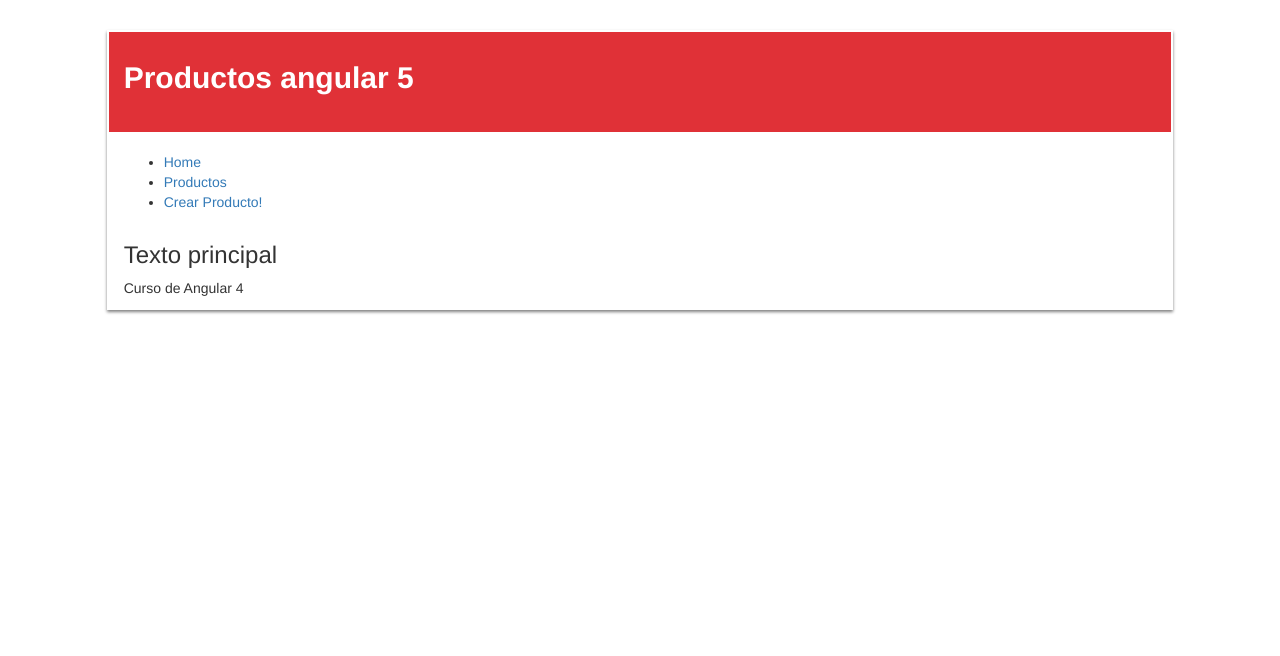
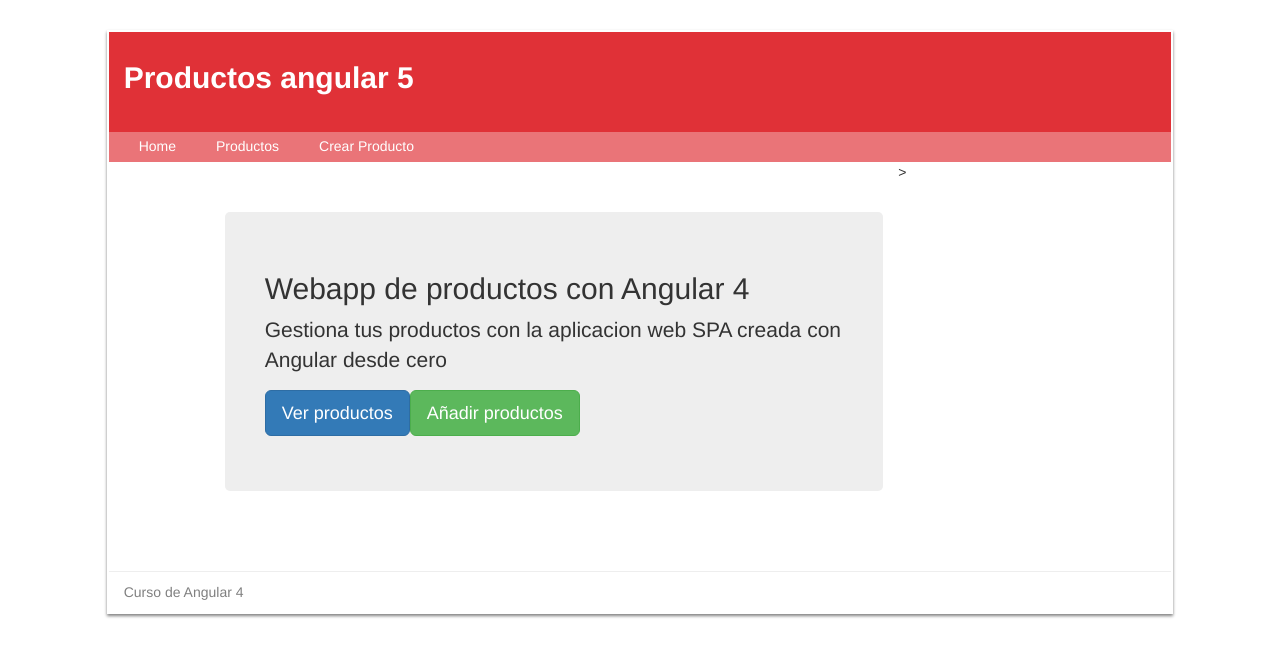
Before and after one commit to Paginawebangular/proyecto, an Angular app: page / in a window 1280 px wide. Shown: the top 656 px of the page. Built offline with nearby package versions, Linux system fonts and the light colour scheme.

Commit message:
8/04 seguimos, que lo habia dejado de lao

```diff
--- a/src/app/app.component.html
+++ b/src/app/app.component.html
@@ -4,18 +4,18 @@
   {{ title }}
 </h1>
 </header>
-<nav id="nav" class="col-lg-12"><br/>
+<nav id="nav" class="col-lg-12">
   <ul>
-    <li><a href="#">Home</a></li>
-    <li><a href="#">Productos</a></li>
-    <li><a href="#">Crear Producto!</a></li>
+    <li><a [routerLink]="['/home']">Home</a></li>
+    <li><a [routerLink]="['/productos']">Productos</a></li>
+    <li><a [routerLink]="['/crearproductos']">Crear Producto</a></li>
   </ul>
 </nav>
 <section id="main" class="col-lg-12">
-  <h3>Texto principal</h3>
+  <router-outlet></router-outlet>>
 </section>
 
-<footer  class="col-lg-12">
+<footer id="footer" class="col-lg-12">
   <p>Curso de Angular 4</p>
 </footer>
 </div>
--- /dev/null
+++ b/src/app/app.routing.ts
@@ -0,0 +1,15 @@
+import { ModuleWithProviders } from '@angular/core';
+import { Routes, RouterModule } from '@angular/router';
+
+
+import { HomeComponent } from './components/home.component';
+import { ErrorComponent } from './components/error.component';
+
+const appRoutes: Routes = [
+    {path: '', component: HomeComponent},
+    {path: 'home', component: HomeComponent},
+    {path: '**', component: ErrorComponent}
+];
+
+export const appRoutingProviders: any[] = [];
+export const routing: ModuleWithProviders = RouterModule.forRoot(appRoutes);
--- /dev/null
+++ b/src/app/components/error.component.ts
@@ -0,0 +1,17 @@
+import { Component } from '@angular/core';
+
+@Component({
+    selector: 'error',
+    templateUrl: '../views/error.html'
+})
+export class ErrorComponent {
+    public titulo:string;
+
+    constructor() {
+        this.titulo = 'Error!! Pagina no encontrada';
+    }
+
+    ngOnInit() {
+        console.log("Componente error.component.ts cargado");
+    }
+}
--- /dev/null
+++ b/src/app/components/home.component.ts
@@ -0,0 +1,16 @@
+import { Component, OnInit } from '@angular/core';
+
+@Component({
+    selector: 'home',
+    templateUrl: '../views/home.html'
+})
+export class HomeComponent{
+    public titulo: string;
+
+    constructor(){
+        this.titulo = "Webapp de productos con Angular 4";
+    }
+    ngOnInitç(){
+        console.log('Se ha cargado home.component.ts');
+    }
+}
--- /dev/null
+++ b/src/app/views/error.html
@@ -0,0 +1,10 @@
+<div class="col-lg-8 col-lg-offset-1">
+    <div class="jumbotron">
+        <h2>{{titulo}}</h2>
+        <p>La pagina que intentas cargar no existe, prueba con estos botones</p>
+   <p>
+       <a href="#" class="btn btn-lg btn-primary">Ver productos</a>
+       <a href="#" class="btn btn-lg btn-success">Añadir productos</a>
+   </p>
+    </div>
+</div>
--- /dev/null
+++ b/src/app/views/home.html
@@ -0,0 +1,10 @@
+<div class="col-lg-8 col-lg-offset-1">
+    <div class="jumbotron">
+        <h2>{{titulo}}</h2>
+        <p>Gestiona tus productos con la aplicacion web SPA creada con Angular desde cero</p>
+   <p>
+       <a href="#" class="btn btn-lg btn-primary">Ver productos</a>
+       <a href="#" class="btn btn-lg btn-success">Añadir productos</a>
+   </p>
+    </div>
+</div>
--- a/src/assets/styles.css
+++ b/src/assets/styles.css
@@ -22,3 +22,49 @@
     font-weight: bold;
     font-size: 30px;
 }
+
+#nav {
+    padding: 0px;
+    margin: 0px;
+    background: rgba(224, 49, 55, 0.67);
+}
+#nav ul {
+    margin: 0px;
+    list-style: none;
+    padding-left: 20px;
+}
+
+#nav ul li {
+    float: left;
+    margin-right: 20px;
+}
+
+#nav ul li a{
+    color: white;
+    height: 30px;
+    display: block;
+    line-height: 29px;
+    padding-left: 10px;
+    padding-right: 10px;
+    transition: all 300ms;
+
+}
+
+#nav ul li a:hover{
+    text-decoration: none;
+    background: #E03137;
+
+}
+
+#footer {
+    margin-top: 50px;
+    border-top: 1px solid #eee;
+    padding-top: 10px;
+    color: gray;
+}
+
+#main .jumbotron {
+    padding: 40px;
+    margin-top: 50px;
+    border-radius: 5px;
+}
```
Also changed, not shown: src/app/app.module.ts (+16 -3 lines), src/app/app.component.ts (line endings or trailing spaces).
